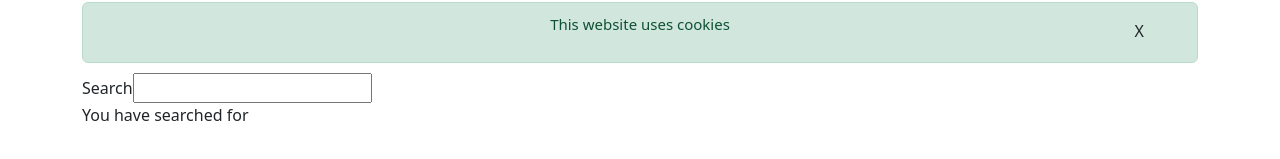
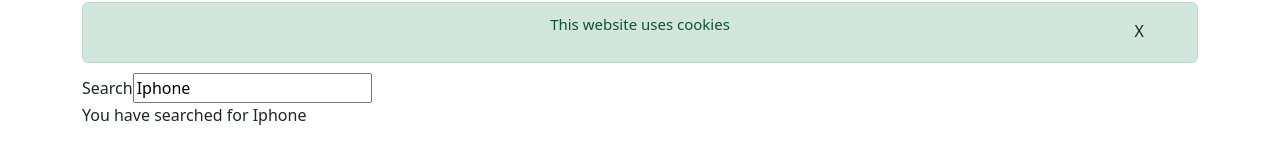
Before and after one commit to ck-devlabs/angular, an Angular app: page / in a window 1280 px wide. Shown: the part 469-628 px from the top of the page. Built offline with nearby package versions, Linux system fonts and the light colour scheme.

Commit message:
Two way data binding

```diff
--- a/src/app/app.module.ts
+++ b/src/app/app.module.ts
@@ -7,6 +7,7 @@
 import { HeaderComponent } from './header/header.component';
 import { NotificationComponent } from './notification/notification.component';
 import { SearchComponent } from './search/search.component';
+import { FormsModule } from '@angular/forms';
 
 @NgModule({
   declarations: [
@@ -18,7 +19,8 @@
     SearchComponent
   ],
   imports: [
-    BrowserModule
+    BrowserModule,
+    FormsModule
   ],
   providers: [],
   bootstrap: [AppComponent]
--- a/src/app/search/search.component.html
+++ b/src/app/search/search.component.html
@@ -1,6 +1,7 @@
 <div class="form-outline">
     <label>Search</label>
-    <input type="text" (input)="searchDetails($event)"/>
+    <!-- <input type="text" (input)="searchDetails($event)"/> -->
+    <input type="text" [(ngModel)]="searchValue">
     <br>
-    <span>You have searched for {{displayValue}}</span>
+    <span>You have searched for {{searchValue}}</span>
 </div>
--- a/src/app/search/search.component.ts
+++ b/src/app/search/search.component.ts
@@ -12,12 +12,12 @@
   ngOnInit(): void {
   }
 
-  displayValue: string="";
+  searchValue: string="Iphone";
 
 
   searchDetails(event: Event)
   {
     // console.log((<HTMLInputElement>event.target).value);
-    this.displayValue = (<HTMLInputElement>event.target).value;
+    this.searchValue = (<HTMLInputElement>event.target).value;
   }
 }
```
